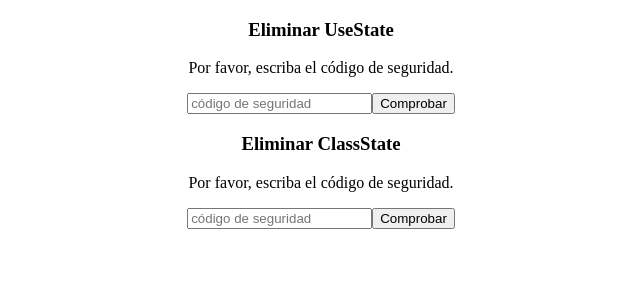
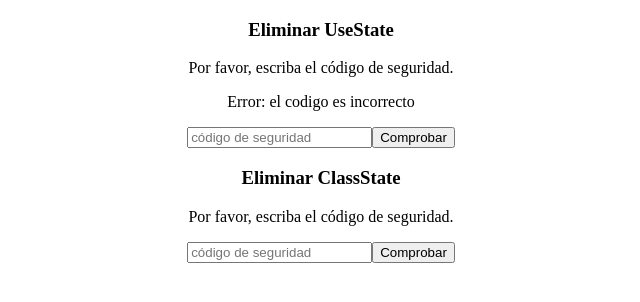
Before and after one commit to DonielAcosta/react-estado1, a React (Create React App) app: page / in a window 1280 px wide. Shown: the top 302 px of the page, without its empty margins (319-959 px from the left). Built offline with nearby package versions, Linux system fonts and the light colour scheme.

Commit message:
diferencia entre clases y funcion

```diff
--- a/src/App.js
+++ b/src/App.js
@@ -5,8 +5,8 @@ import './App.css';
 function App() {
   return (
     <div className="App">
-      <UseState />
-      <ClassState />
+      <UseState   name='UseState'/>
+      <ClassState name= 'ClassState'/>
     </div>
   );
 }
--- a/src/ClassState.js
+++ b/src/ClassState.js
@@ -1,13 +1,24 @@
 import React, { Component } from 'react'
 
 export default class ClassState extends Component {
+    constructor(){
+        super();
+        this.state ={
+            error:false,
+        };
+    }
   render() {
     return (
       <div>
-        <h3>Eliminar ClassState</h3>
+        <h3>Eliminar {this.props.name}</h3>
         <p>Por favor, escriba el código de seguridad.</p>
+      {this.state.error &&(<p>Error: el codigo es incorrecto</p>)}
+
         <input type='text' placeholder='código de seguridad'/>
-        <button>Comprobar</button>
+        <button
+            onClick={()=>this.setState({error: !this.state.error})}
+        >
+            Comprobar</button>
       </div>
     )
   }
--- a/src/UseState.js
+++ b/src/UseState.js
@@ -1,12 +1,17 @@
-import React from 'react'
+import React, { useState } from 'react'
 
-export default function UseState() {
+export default function UseState({name}) {
+
+    const [error,setError] = useState(true);
   return (
     <div>
-      <h3>Eliminar UseState</h3>
+      <h3>Eliminar {name}</h3>
       <p>Por favor, escriba el código de seguridad.</p>
+      {error &&(<p>Error: el codigo es incorrecto</p>)}
       <input type='text' placeholder='código de seguridad'/>
-      <button>Comprobar</button>
+      <button
+        onClick={() => setError(!error)}
+      >Comprobar</button>
     </div>
   )
 }
```
